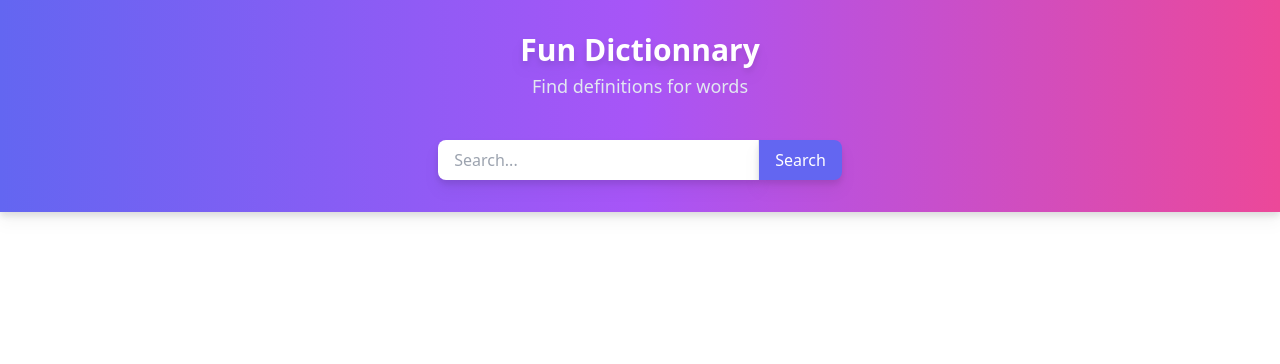
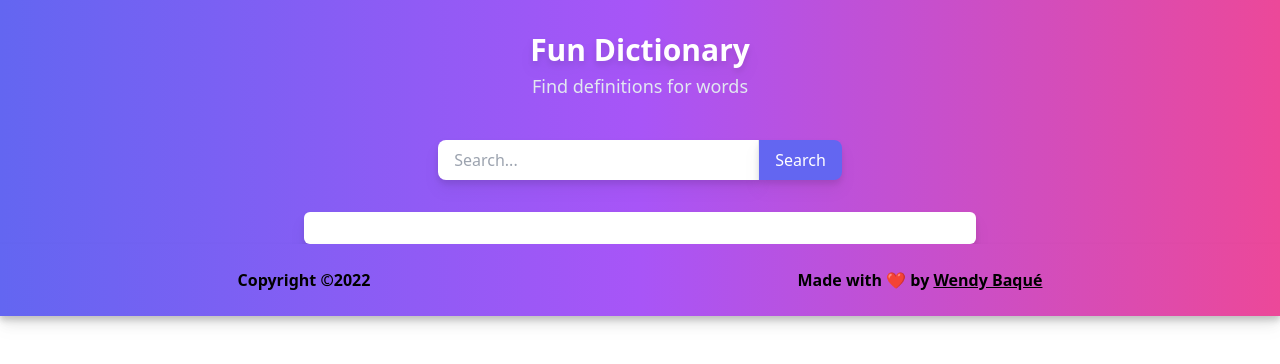
Before and after one commit to wendybaque/Fun-dictionnary, a React (Create React App) app: page / in a window 1280 px wide. Shown: the top 364 px of the page. Built offline with nearby package versions, Linux system fonts and the light colour scheme.

Commit message:
Add Footer component and update Readme.md

```diff
--- a/public/index.html
+++ b/public/index.html
@@ -9,7 +9,7 @@
       name="description"
       content="Web site created using create-react-app"
     />
-    <title>Fun dictionnary</title>
+    <title>Fun dictionary</title>
   </head>
   <body>
     <noscript>You need to enable JavaScript to run this app.</noscript>
--- a/src/App.jsx
+++ b/src/App.jsx
@@ -2,6 +2,7 @@ import React, { createContext, useState } from 'react'
 import "../src/App.css";
 import Header from './components/Header';
 import ResultList from './components/ResultList';
+import Footer from "./components/Footer";
 
 // Create context :
 export const InputContext = createContext();
@@ -16,9 +17,10 @@ function App() {
 
   return (
     <InputContext.Provider value={value}>
-      <div className='App'>
+      <div className='bg-gradient-to-r from-indigo-500 via-purple-500 to-pink-500 drop-shadow-lg'>
         <Header />
         <ResultList />
+        <Footer />
       </div>
     </InputContext.Provider>
   )
--- /dev/null
+++ b/src/components/Footer.jsx
@@ -0,0 +1,11 @@
+import React from "react";
+
+function Footer() {
+  return (
+    <div className="flex flex-row justify-around p-6 font-bold bg-gradient-to-r from-indigo-500 via-purple-500 to-pink-500 drop-shadow-lg">
+      <p className="">Copyright ©2022</p>
+      <p className="">Made with ❤ by <a href="https://wendybaquedevweb.netlify.app/" target="_blank" rel="noreferrer" alt="portfolio de Wendy Baqué" className="hover:text-blue-700 hover:font-bold underline underline-offset-1">Wendy Baqué</a></p>
+    </div>
+  );
+}
+export default Footer;
--- a/src/components/Header.jsx
+++ b/src/components/Header.jsx
@@ -19,9 +19,9 @@ function Header() {
     }
 
   return (
-    <div className="bg-gradient-to-r from-indigo-500 via-purple-500 to-pink-500 drop-shadow-lg">
+    <div className="bg-gradient-to-r from-indigo-500 via-purple-500 to-pink-500">
         <div className="container mx-auto py-8">
-            <h1 className='text-3xl font-bold text-center text-white drop-shadow-lg'>Fun Dictionnary</h1>
+            <h1 className='text-3xl font-bold text-center text-white drop-shadow-lg'>Fun Dictionary</h1>
             <p className='text-center mt-1 mb-10 text-slate-200 text-lg'>Find definitions for words</p>
                 <div className="flex item-center justify-center mt-5">
                     <div className="flex">
--- a/src/components/ResultList.jsx
+++ b/src/components/ResultList.jsx
@@ -48,7 +48,7 @@ function ResultList() {
         return <h3 className='text-center mt-10 font-semibold text-gray-500'>No definition found</h3>
     }
   return (
-    <div className='container mx-auto p-4 max-w-2xl'>
+    <div className='container mx-auto p-4 max-w-2xl bg-white drop-shadow-lg rounded-md'>
         {response && <div>
             <h3 className='text-2xl font-bold mt-4'>Meanings & definitions </h3>
             <MeaningList mean={response}/>
```
Also changed, not shown: 1 other file (tests, documents, lock files or other folders).
